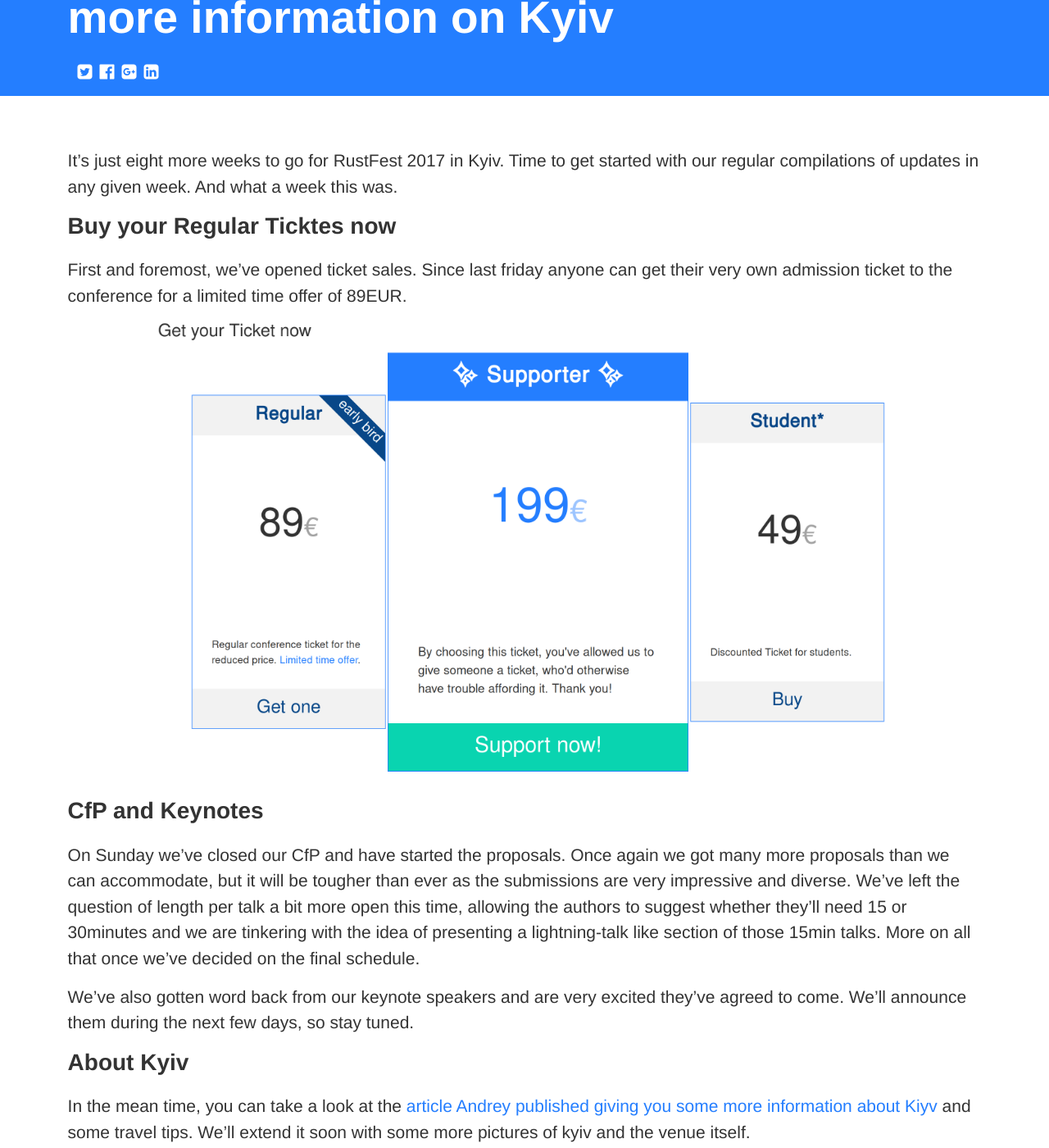
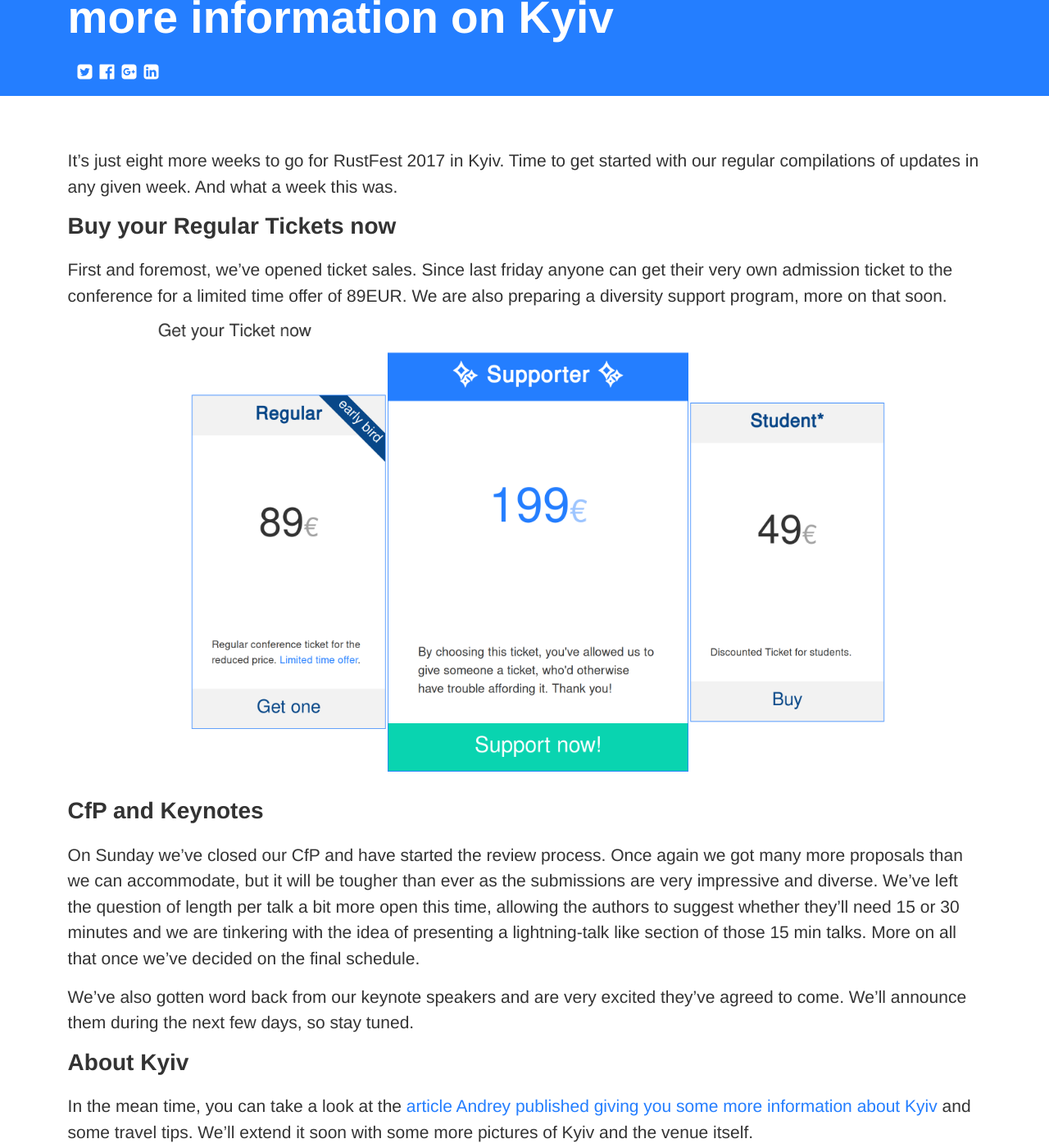
Before and after one commit to RustFestEU/blog.rustfest.eu, a Jekyll site: the page built from _posts/2017-03-08-this-week-in-rustfest-8-tickets-on-sale.md, in a window 1280 px wide and 1400 px high, scrolled down 228 px. Shown: the whole window at 82% size. Built offline with Jekyll 4.4.1, drawn with Linux system fonts in a browser that asks for light colours.

Commit message:
Fix Typos and language

```diff
--- a/_posts/2017-03-08-this-week-in-rustfest-8-tickets-on-sale.md
+++ b/_posts/2017-03-08-this-week-in-rustfest-8-tickets-on-sale.md
@@ -9,18 +9,19 @@
 
 It's just eight more weeks to go for RustFest 2017 in Kyiv. Time to get started with our regular compilations of updates in any given week. And what a week this was.
 
-### Buy your Regular Ticktes now
+### Buy your Regular Tickets now
 
-First and foremost, we've opened ticket sales. Since last friday anyone can get their very own admission ticket to the conference for a limited time offer of 89EUR.
+First and foremost, we've opened ticket sales. Since last friday anyone can get their very own admission ticket to the conference for a limited time offer of 89EUR. We are also preparing a diversity support program, more on that soon.
 
-[![Tickets are on sale](/assets/posts/2017-tickets-full.png)](http://2017.rustfest.eu/)
+[![Tickets are on sale](/assets/posts/2017-tickets-full.png)](http://2017.rustfest.eu/#tickets)
+
 
 ### CfP and Keynotes
 
-On Sunday we've closed our CfP and have started the proposals. Once again we got many more proposals than we can accommodate, but it will be tougher than ever as the submissions are very impressive and diverse. We've left the question of length per talk a bit more open this time, allowing the authors to suggest whether they'll need 15 or 30minutes and we are tinkering with the idea of presenting a lightning-talk like section of those 15min talks. More on all that once we've decided on the final schedule.
+On Sunday we've closed our CfP and have started the review process. Once again we got many more proposals than we can accommodate, but it will be tougher than ever as the submissions are very impressive and diverse. We've left the question of length per talk a bit more open this time, allowing the authors to suggest whether they'll need 15 or 30 minutes and we are tinkering with the idea of presenting a lightning-talk like section of those 15 min talks. More on all that once we've decided on the final schedule.
 
 We've also gotten word back from our keynote speakers and are very excited they've agreed to come. We'll announce them during the next few days, so stay tuned.
 
 ### About Kyiv
 
-In the mean time, you can take a look at the [article Andrey published giving you some more information about Kiyv](http://2017.rustfest.eu/location/) and some travel tips. We'll extend it soon with some more pictures of kyiv and the venue itself.
+In the mean time, you can take a look at the [article Andrey published giving you some more information about Kyiv](http://2017.rustfest.eu/location/) and some travel tips. We'll extend it soon with some more pictures of Kyiv and the venue itself.
```
